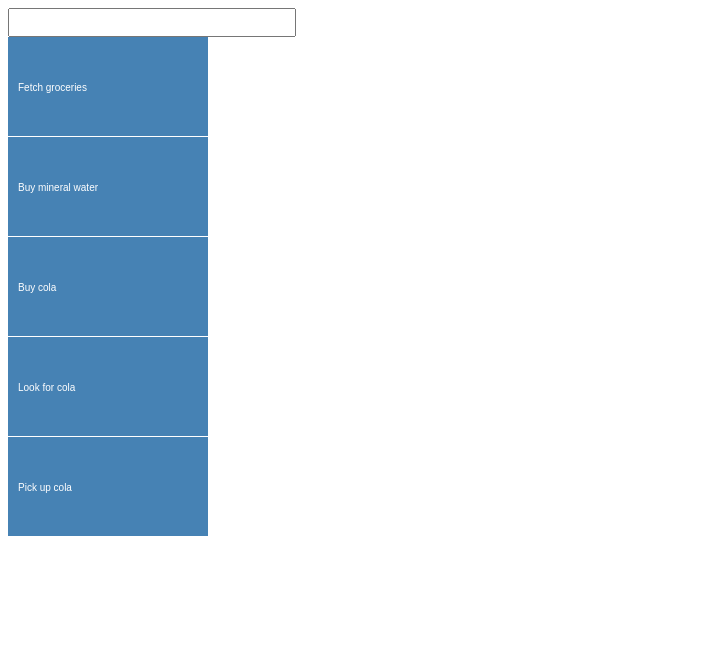
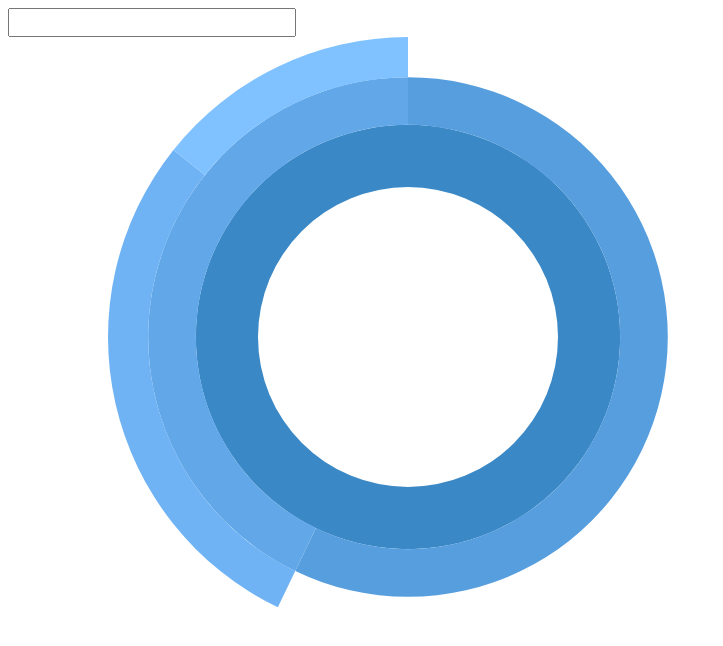
Before and after one commit to kgeri/gtdo, a plain HTML site: page src/index.html in a window 1280 px wide. Shown: the whole page, without its empty margins (0-723 px from the left). Drawn offline with nearby package versions, Linux system fonts and the light colour scheme.

Commit message:
basic hierarchy view

```diff
--- a/src/gtdo.js
+++ b/src/gtdo.js
@@ -2,16 +2,57 @@
 var gtdo = gtdo || {};
 
 gtdo.common = {
+  keyFn: function(d) { return d.key },
+  pathKeyFn: function(d) { return "path-" + gtdo.common.keyFn(d) },
+  pathKeyIdFn: function(d) { return "#" + gtdo.common.pathKeyFn(d) },
+
   assignOrdinals: function(data) {
     var ord = 0;
     for (var i = 0; i < data.length; i++) data[i].ord = ord++;
+  },
+
+  toHierarchy: function(data) {
+    var dataMap = {};
+
+    for(var i=0; i < data.length; i++) {
+      dataMap[data[i].key] = data[i];
+    }
+
+    for(var i=0; i < data.length; i++) {
+      var d = data[i];
+      if(d.deps) {
+        d.children = [];
+        for(var j=0; j < d.deps.length; j++) {
+          var dep = dataMap[d.deps[j]];
+          if(dep) {
+            dep.parent = d;
+            d.children.push(dep);
+          }
+        }
+      }
+    }
+
+    var root = {};
+    root.children = [];
+    for(var i=0; i < data.length; i++) {
+      var d = data[i];
+      if(!d.parent) root.children.push(d);
+    }
+
+    return root;
+  },
+
+  arc: function(x1, y1, x2, y2, radius) {
+    return "M"+x1+" "+y1+" A "+radius+" "+radius+" 0 0 1 "+x2+" "+y2;
   }
 }
 
 gtdo.SearchFilter = function() {
 
   this.bind = function(inputSelector, view) {
-    d3.select(inputSelector).on("input", function(d) {
+    d3.select(inputSelector)
+    .on("input", null)  // remove any previous listeners
+    .on("input", function(d) {
       var cleanQuery = clean(this.value);
       view.items().attr("visibility", function(d) {
         return !cleanQuery || matches(clean(d.title), cleanQuery) ? "visible" : "hidden";
@@ -41,14 +82,12 @@ gtdo.ListView = function() {
   var taskItems = undefined;
 
   this.bind = function(containerSelector, data) {
-    var tasks = d3.select(containerSelector)
-    .attr("width", "100%")
-    .attr("height", "100%");
+    var tasks = d3.select(containerSelector);
 
     gtdo.common.assignOrdinals(data);
 
     taskItems = tasks.selectAll("g")
-    .data(data, function(d) { return d.ord; })
+    .data(data, gtdo.common.keyFn)
     .enter().append("g")
     .each(setPosition)
     .call(moveToNow);
@@ -120,3 +159,66 @@ gtdo.ListView = function() {
     }
   };
 }
+
+gtdo.HierarchyView = function() {
+  var taskItems = undefined;
+
+  this.bind = function(containerSelector, data) {
+    var dim = { "width": 800, "height": 600}; // TODO get this from the SVG size
+    var radius = Math.min(dim.width, dim.height) / 2;
+
+    var partition = d3.layout.partition()
+    .size([2 * Math.PI, radius * radius])
+    .value(function (d) { return d.time });
+
+    var root = gtdo.common.toHierarchy(data);
+    var nodes = partition.nodes(root)
+    .filter(function(d) { return d.parent; });
+
+    var maxDepth = d3.max(nodes, function(d) { return d.depth });
+
+    var svg = d3.select(containerSelector);
+
+    var tasks = svg.append("g")
+    .attr("transform", "translate(" + dim.width / 2 + "," + dim.height / 2 + ")");
+
+    taskItems = tasks.selectAll("path")
+    .data(nodes)
+    .enter()
+    .append("g");
+
+    taskItems.append("path")
+    .attr("d", arc(radius, maxDepth))
+    .attr("fill-rule", "evenodd")
+    .style("fill", fill)
+    .style("opacity", 1);
+
+    return this;
+  };
+
+  this.items = function() { return taskItems };
+
+  var arc = function(radius, maxDepth) {
+    var md = maxDepth + 1;
+    return d3.svg.arc()
+    .startAngle(function (d) { return d.x })
+    .endAngle(function (d) { return d.x + d.dx })
+    .innerRadius(function (d) { return Math.sqrt(d.y) })
+    .outerRadius(function (d) { return Math.sqrt(d.y + d.dy) });
+  }
+
+  var hue = d3.scale.category10();
+
+  var luminance = d3.scale.sqrt()
+  .domain([0, 10]) // TODO determine scale from data
+  .clamp(true)
+  .range([90, 30]);
+
+  var fill = function(d) {
+    var p = d;
+    while (p.depth > 1) p = p.parent;
+    var c = d3.lab(hue(p.title));
+    c.l = luminance(d.value);
+    return c;
+  };
+}
--- a/src/index.html
+++ b/src/index.html
@@ -5,23 +5,27 @@
 <script>
 data = [
  { "key": "T1", "title": "Fetch groceries", "due": "20150106", "deps": ["T2", "T3"] },
- { "key": "T2", "title": "Buy mineral water" },
+ { "key": "T2", "title": "Buy mineral water", "time": 2 },
  { "key": "T3", "title": "Buy cola", "deps": ["T4", "T5"] },
- { "key": "T4", "title": "Look for cola" },
- { "key": "T5", "title": "Pick up cola", "resolved": true }
+ { "key": "T4", "title": "Look for cola", "time": 1 },
+ { "key": "T5", "title": "Pick up cola", "time": 0.5, "resolved": true }
 ];
 </script>
 <style>
 #search {
   font-size: larger;
+  width: 15em;
   height: 1.5em;
-  width: 15em;
+}
+#tasks {
+  width: 100%;
+  height: 100%;
 }
 #tasks rect {
   fill: steelblue;
 }
 #tasks text {
-  font: 10px sans-serif;
+  font: 1em sans-serif;
   text-anchor: start;
   fill: white;
 }
@@ -33,7 +37,8 @@ data = [
 <svg id="tasks"></svg>
 
 <script>
-var tasks = new gtdo.ListView().bind("#tasks", data);
+var tasks = new gtdo.HierarchyView().bind("#tasks", data);
+//var tasks = new gtdo.ListView().bind("#tasks", data);
 var search = new gtdo.SearchFilter().bind("#search", tasks);
 </script>
 </body>
```
